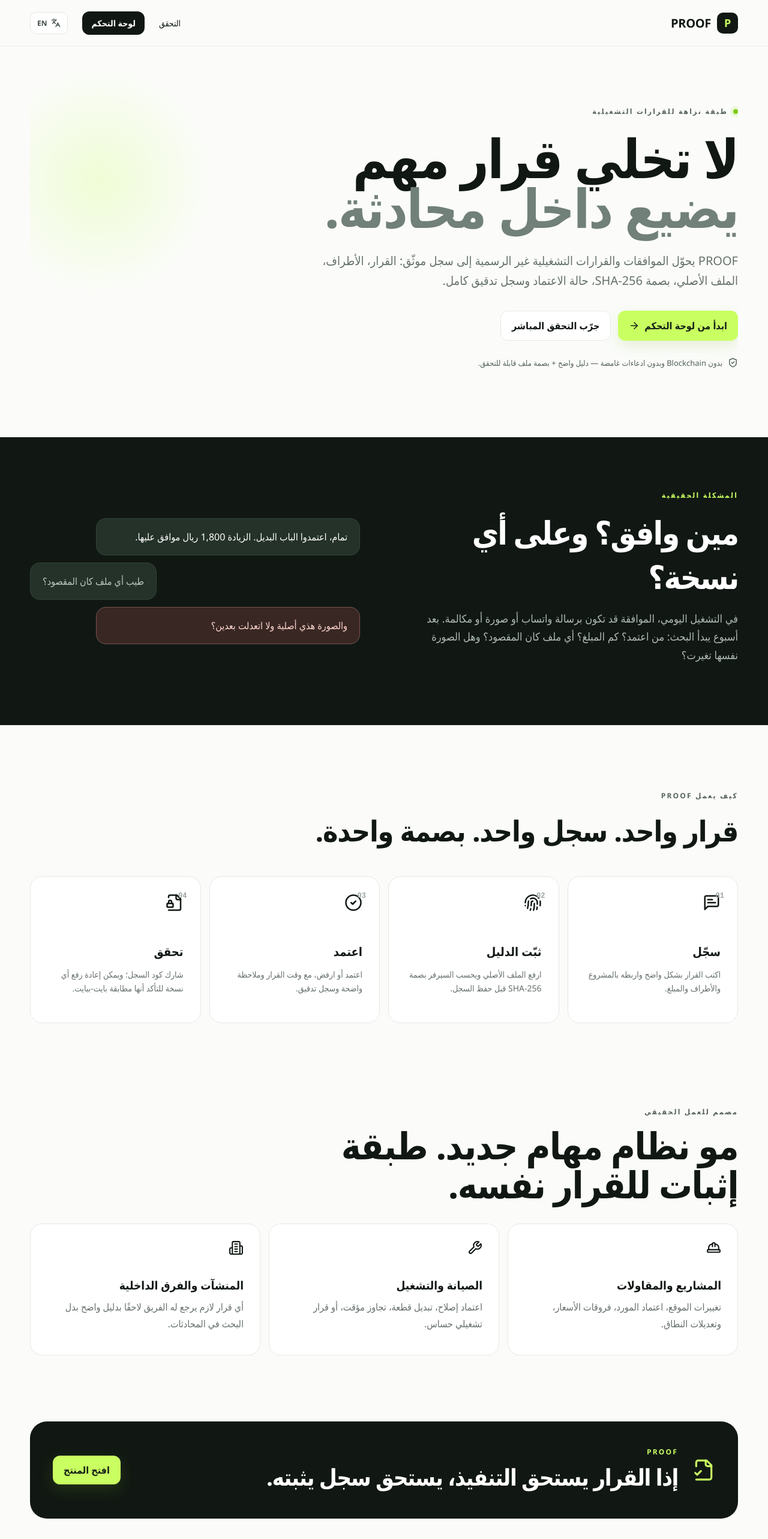
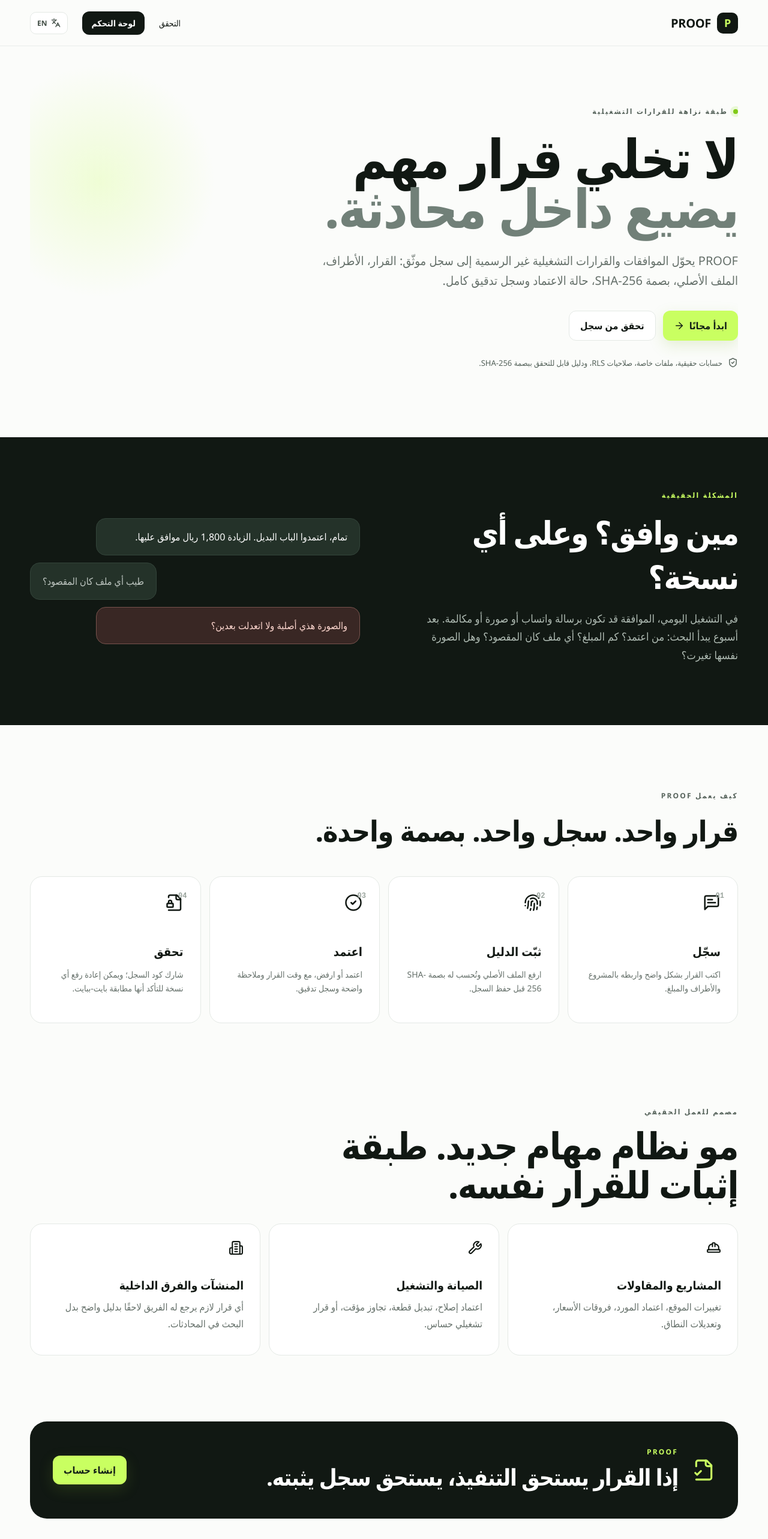
Before and after one commit to 8llo10/PROOF-Verifiable-Decision-Platform, a Next.js app: page / in a window 1280 px wide. Shown: the top 2566 px of the page at 60% size. Built offline with nearby package versions, Linux system fonts and the light colour scheme.

Commit message:
fix: remove demo-only verification references from product

```diff
--- a/app/page.tsx
+++ b/app/page.tsx
@@ -11,8 +11,8 @@
       <div className="hero-kicker"><span className="pulse" /> {ar?"طبقة نزاهة للقرارات التشغيلية":"DECISION INTEGRITY LAYER"}</div>
       <h1>{ar?<>لا تخلي قرار مهم<br/><em>يضيع داخل محادثة.</em></>:<>Don’t let an important decision<br/><em>disappear inside a chat.</em></>}</h1>
       <p className="hero-copy">{ar?"PROOF يحوّل الموافقات والقرارات التشغيلية غير الرسمية إلى سجل موثّق: القرار، الأطراف، الملف الأصلي، بصمة SHA-256، حالة الاعتماد وسجل تدقيق كامل.":"PROOF turns informal operational approvals into verifiable records with the decision, parties, original evidence, SHA-256 fingerprint, approval status and a complete audit trail."}</p>
-      <div className="hero-actions"><Link className="button button-primary" href={withLang("/dashboard",lang)}>{ar?"ابدأ من لوحة التحكم":"Open dashboard"} <ArrowRight size={18}/></Link><Link className="button button-ghost" href={withLang("/verify/PR-1042",lang)}>{ar?"جرّب التحقق المباشر":"See live verification"}</Link></div>
-      <div className="trust-line"><ShieldCheck size={17}/>{ar?"بدون Blockchain وبدون ادعاءات غامضة — دليل واضح + بصمة ملف قابلة للتحقق.":"No blockchain. No black box. Clear evidence + verifiable file integrity."}</div>
+      <div className="hero-actions"><Link className="button button-primary" href={withLang("/dashboard",lang)}>{ar?"ابدأ مجانًا":"Start free"} <ArrowRight size={18}/></Link><Link className="button button-ghost" href={withLang("/verify",lang)}>{ar?"تحقق من سجل":"Verify a record"}</Link></div>
+      <div className="trust-line"><ShieldCheck size={17}/>{ar?"حسابات حقيقية، ملفات خاصة، صلاحيات RLS، ودليل قابل للتحقق ببصمة SHA-256.":"Real accounts, private evidence, RLS access control and SHA-256 verification."}</div>
     </section>
 
     <section className="problem-band"><div className="container problem-grid">
@@ -23,7 +23,7 @@
     <section className="container steps-section"><span className="eyebrow">{ar?"كيف يعمل PROOF":"HOW PROOF WORKS"}</span><h2 className="section-title">{ar?"قرار واحد. سجل واحد. بصمة واحدة.":"One decision. One record. One fingerprint."}</h2>
       <div className="steps">
         <article><MessageSquareText/><span>01</span><h3>{ar?"سجّل":"Capture"}</h3><p>{ar?"اكتب القرار بشكل واضح واربطه بالمشروع والأطراف والمبلغ.":"Capture the exact decision, context, parties and amount."}</p></article>
-        <article><Fingerprint/><span>02</span><h3>{ar?"ثبّت الدليل":"Fingerprint"}</h3><p>{ar?"ارفع الملف الأصلي ويحسب السيرفر بصمة SHA-256 قبل حفظ السجل.":"Upload the original evidence and compute its SHA-256 fingerprint server-side."}</p></article>
+        <article><Fingerprint/><span>02</span><h3>{ar?"ثبّت الدليل":"Fingerprint"}</h3><p>{ar?"ارفع الملف الأصلي وتُحسب له بصمة SHA-256 قبل حفظ السجل.":"Upload the original evidence and compute its SHA-256 fingerprint before storage."}</p></article>
         <article><CheckCircle2/><span>03</span><h3>{ar?"اعتمد":"Approve"}</h3><p>{ar?"اعتمد أو ارفض، مع وقت القرار وملاحظة واضحة وسجل تدقيق.":"Approve or reject with timestamp, note and audit trail."}</p></article>
         <article><FileLock2/><span>04</span><h3>{ar?"تحقق":"Verify"}</h3><p>{ar?"شارك كود السجل؛ ويمكن إعادة رفع أي نسخة للتأكد أنها مطابقة بايت-ببايت.":"Share the record code and verify any copy byte-for-byte."}</p></article>
       </div>
@@ -35,6 +35,6 @@
       <article><Building2/><h3>{ar?"المنشآت والفرق الداخلية":"Facilities & internal teams"}</h3><p>{ar?"أي قرار لازم يرجع له الفريق لاحقًا بدليل واضح بدل البحث في المحادثات.":"Any decision the team may need to defend later without digging through chats."}</p></article>
     </div></section>
 
-    <section className="cta-band"><div className="container cta-card"><FileCheck2/><div><span className="eyebrow">PROOF</span><h2>{ar?"إذا القرار يستحق التنفيذ، يستحق سجل يثبته.":"If a decision is worth executing, it is worth proving."}</h2></div><Link className="button button-primary" href={withLang("/dashboard",lang)}>{ar?"افتح المنتج":"Open product"}</Link></div></section>
+    <section className="cta-band"><div className="container cta-card"><FileCheck2/><div><span className="eyebrow">PROOF</span><h2>{ar?"إذا القرار يستحق التنفيذ، يستحق سجل يثبته.":"If a decision is worth executing, it is worth proving."}</h2></div><Link className="button button-primary" href={withLang("/login",lang)}>{ar?"إنشاء حساب":"Create account"}</Link></div></section>
   </main>;
 }
```
